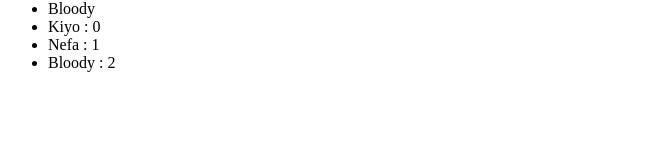
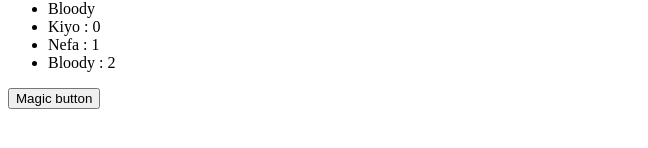
Before and after one commit to Eddydebuisson/Angular_Demo, an Angular app: page / in a window 1280 px wide. Shown: the part 618-766 px from the top of the page, without its empty margins (0-648 px from the left). Built offline with nearby package versions, Linux system fonts and the light colour scheme.

Commit message:
feat : Ajout d'un bouton pour tester l'attribu hidden :sparkles:

```diff
--- a/src/app/app.component.html
+++ b/src/app/app.component.html
@@ -3,4 +3,5 @@
 <app-users></app-users>
 <app-alert-button></app-alert-button>
 <app-liste></app-liste>
+<app-magic></app-magic>
 <router-outlet></router-outlet>
--- a/src/app/app.module.ts
+++ b/src/app/app.module.ts
@@ -8,6 +8,7 @@ import { ButtonComponent } from './component/button/button.component';
 import { UsersComponent } from './component/users/users.component';
 import { AlertButtonComponent } from './component/alert-button/alert-button.component';
 import { ListeComponent } from './component/liste/liste.component';
+import { MagicComponent } from './component/magic/magic.component';
 
 @NgModule({
   declarations: [
@@ -15,7 +16,8 @@ import { ListeComponent } from './component/liste/liste.component';
     ButtonComponent,
     UsersComponent,
     AlertButtonComponent,
-    ListeComponent
+    ListeComponent,
+    MagicComponent
   ],
   imports: [
     BrowserModule,
--- /dev/null
+++ b/src/app/component/magic/magic.component.html
@@ -0,0 +1,3 @@
+<button (click) = "toggle()">Magic button </button>
+
+<div [hidden]="magie"> Magie ! ♥ </div>
--- /dev/null
+++ b/src/app/component/magic/magic.component.ts
@@ -0,0 +1,14 @@
+import { Component } from '@angular/core';
+
+@Component({
+  selector: 'app-magic',
+  templateUrl: './magic.component.html',
+  styleUrls: ['./magic.component.scss']
+})
+export class MagicComponent {
+  magie: boolean = true;
+
+  toggle () {
+    this.magie = !this.magie;
+  }
+}
```
Also changed, not shown: src/app/component/magic/magic.component.scss (added), 1 other file (tests, documents, lock files or other folders).
